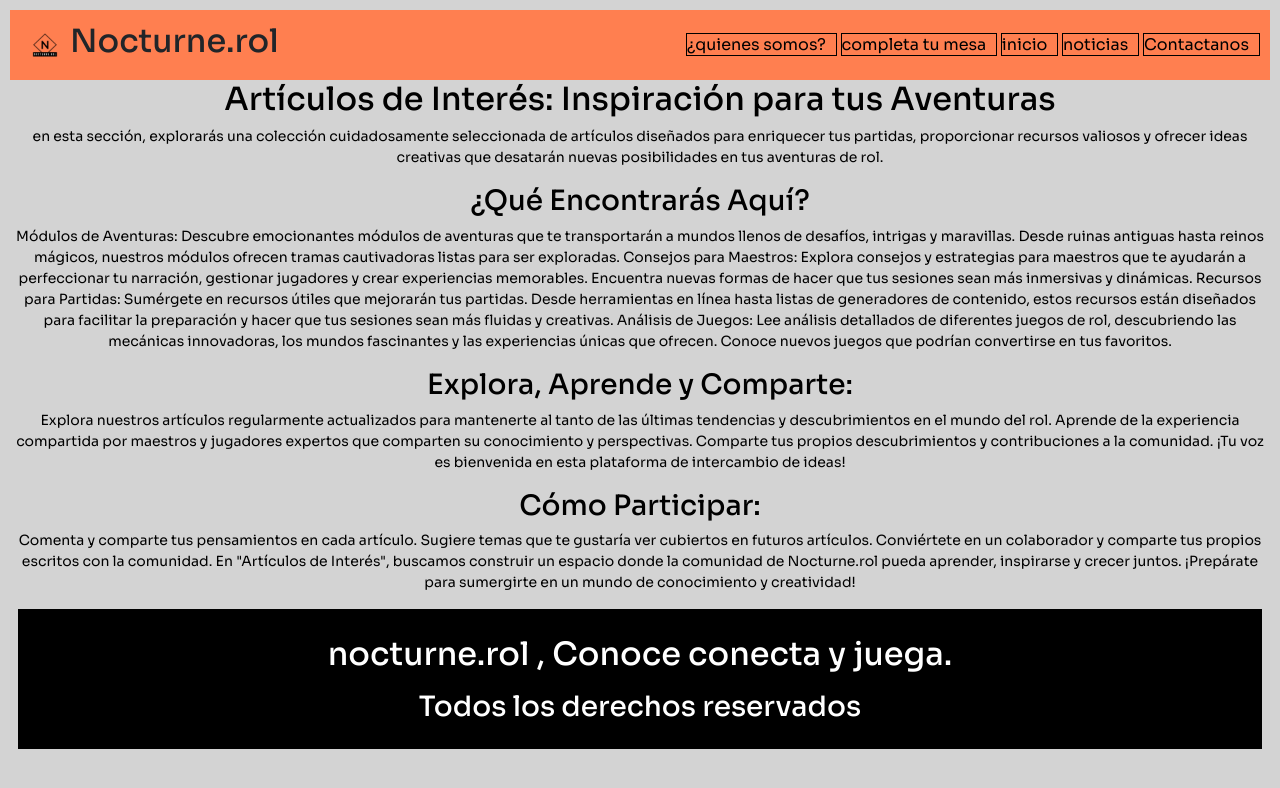
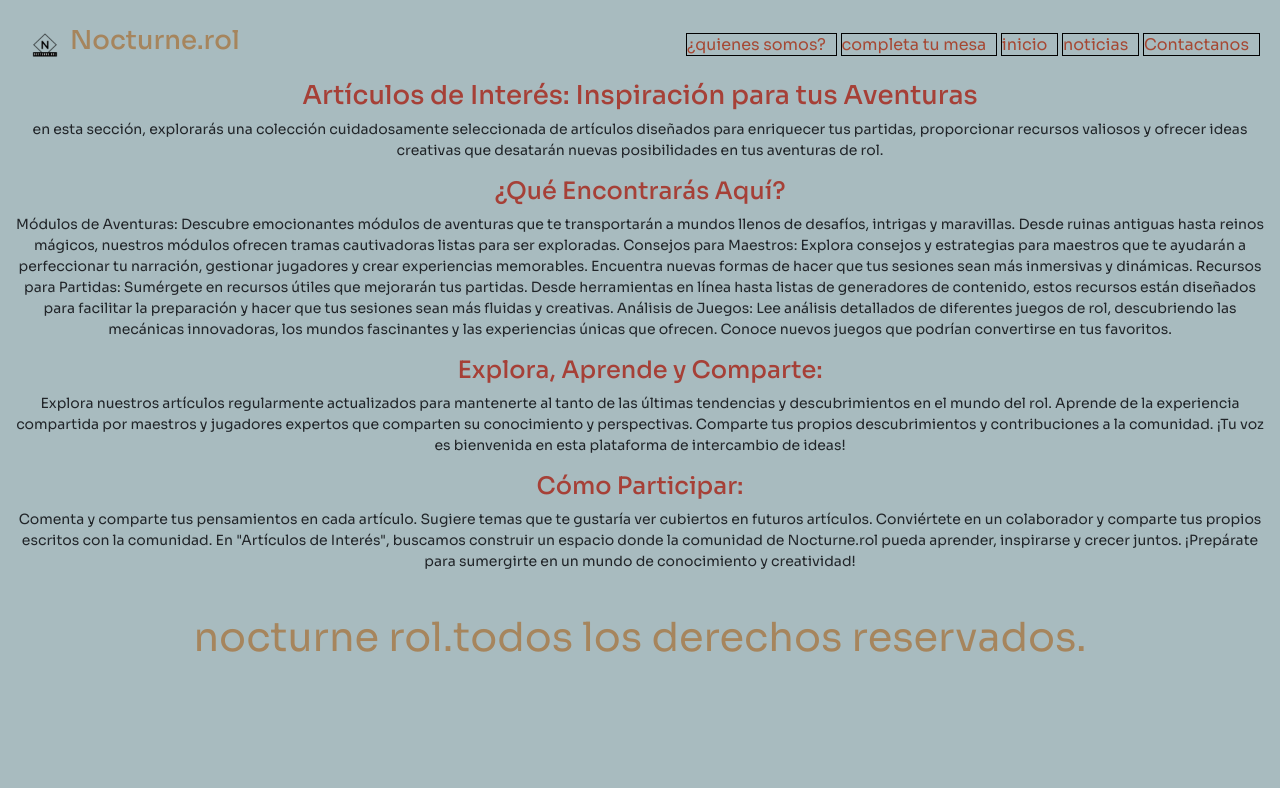
Before and after one commit to martinlandea/repositorio, a plain HTML site: page pages/articulos.html in a window 1280 px wide. Drawn offline with nearby package versions, Linux system fonts and the light colour scheme.

Commit message:
estilizando-proyecto

```diff
--- a/css/styles.css
+++ b/css/styles.css
@@ -6,33 +6,56 @@
 
 }
 body{
-    background-color: lightgray ;
+    background-color: #DBBD2A ;
     font-family: 'Sora', sans-serif;
 }
 
 
 h1{
-    color: black;
-    font-size: 2em;
+    color: #A6855D;
+    font-size: 40px;
     text-align: center;
     margin: 0.5em 0;
+    text-align: center;
 }
 
-article{
 
-    font-size: 40px;
-    color: black;
+h2 {
+    color: #A64833;
+    font-size: 26px;
     text-align: center;
+ }
 
+ h3{
+     color: #A64037;
+     font-size: 24px;
+     text-align: center;
+ }
+
+ article h2{
+    color: #A64037;
+ }
+
+
+footer{
+    display: grid;
+    grid-template-columns: 1fr;
+    gap: 20px;
+    justify-content: center;
+    align-items: center;
+    background-color: #A8BBBF;
+    color: #A6855D;
+    padding: 20px;
+    margin: 8px;
 }
 
-footer{
+footer p {
     text-align: center;
-    background-color: black;
-    color: #fff;
-    padding: 10px;
-    margin: 8px;
+    font-size: 40px;
+    font-weight: 600px;
 }
+
+
 
 .tarjeta{
     width: 300px;
@@ -51,13 +74,13 @@ footer{
 }
 .tarjeta h4{
     text-align: center;
-    background-color: lightgray;
+    background-color: #A8BBBF;
     color: black;
     font-size: 24px;
 }
 .tarjeta p{
     text-align: center;
-    background-color: lightgray;
+    background-color: #A8BBBF;
     color: black;
     font-size: 24px;
 }
@@ -80,7 +103,7 @@ footer{
 
 @media  only screen and (max-width: 500px) {
     body{
-        background-color: lightgray;
+        background-color: #A8BBBF;
         font-size: 16px;
         padding: 30px;
     }
@@ -88,7 +111,7 @@ footer{
 
 @media only screen and (min-width: 501px) and (max-width: 960px) {
 body {
-background-color: lightgray;
+background-color: #A8BBBF;
 font-size: 16px;
 padding: 20px;
 }
@@ -96,22 +119,23 @@ padding: 20px;
 
 @media only screen and (min-width: 961px) {
     body {
-        background-color: lightgray;
+        background-color: #A8BBBF;
         font-size: 16px;
         padding: 10px;
     }
 }
 
 .parrafo-inicio{
-    background-color: lightgrey;
+    background-color: #A8BBBF;
     font-size: 14px;
+    text-align: center;
 }
 
 header{
     display: flex;
     min-height: 70px;
     justify-content:space-between ;
-    background-color: coral;
+    background-color: #A8BBBF;
     align-items: center;
     padding: 10px;
 
@@ -129,7 +153,7 @@ header{
 }
 a{
     text-decoration: none;
-    color: black;
+    color: #A64833;
     border: 1px solid black;
 }
 
@@ -140,7 +164,7 @@ nav a{
 }
 
 nav a:hover{
-    color: white;
+    color: #A6855D;
 }
 
 @media (max-width:700px){
@@ -152,3 +176,11 @@ nav a:hover{
         padding: 10px 0px;
     }
 }
+
+h2 {
+   color: #A6855D;
+}
+
+h3{
+    color: #A64037;
+}
--- a/pages/articulos.html
+++ b/pages/articulos.html
@@ -73,15 +73,9 @@
 
     <footer>
         <p>
-            <h2>
-                nocturne.rol , Conoce conecta y juega.
-            </h2>
+            nocturne rol.todos los derechos reservados.
         </p>
-        <p>
-            <h3>
-                Todos los derechos reservados
-            </h3>
-        </p>
+
     </footer>
     <script src="https://cdn.jsdelivr.net/npm/bootstrap@5.3.2/dist/js/bootstrap.bundle.min.js" integrity="sha384-C6RzsynM9kWDrMNeT87bh95OGNyZPhcTNXj1NW7RuBCsyN/o0jlpcV8Qyq46cDfL" crossorigin="anonymous"></script>
 </body>
```
Also changed, not shown: index.html (+3 -8 lines), pages/Contactanos.html (+2 -8 lines), pages/Noticias.html (+1 -14 lines), pages/completa-tu-mesa.html (+1 -9 lines), pages/quienes-somos.html (+2 -8 lines).
